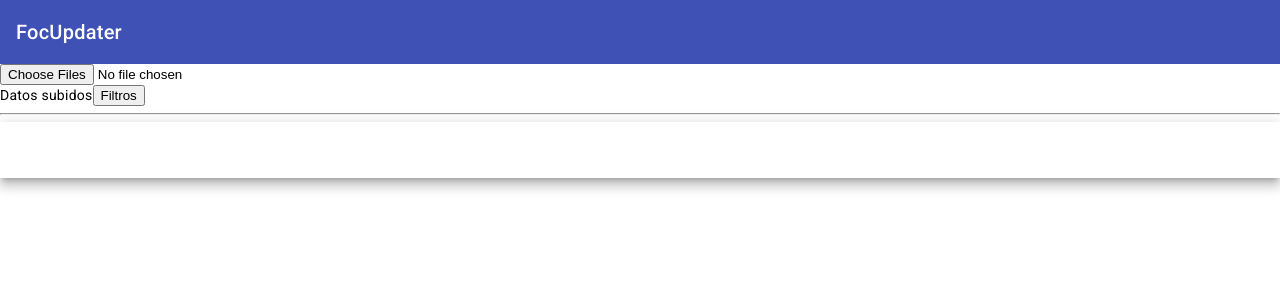
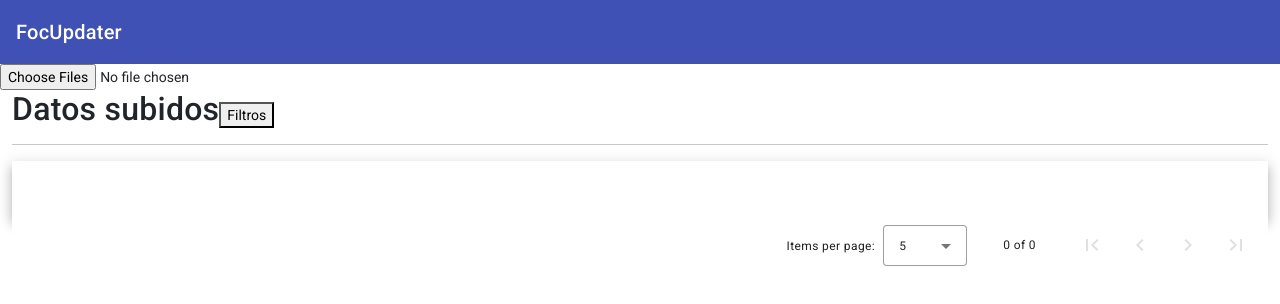
Before and after one commit to federaciofogueres/ffsj-foc-updater, an Angular app: page /foguerapp in a window 1280 px wide. Shown: the top 304 px of the page. Built offline with nearby package versions, Linux system fonts and the light colour scheme.

Commit message:
feat: added bootstrap and matpaginator

```diff
--- a/src/app/components/foguerapp/foguerapp.component.html
+++ b/src/app/components/foguerapp/foguerapp.component.html
@@ -1,6 +1,6 @@
 <input type="file" (change)="onFileChange($event)" multiple="false" />
 
-<div class="container">
+<div class="container-fluid">
   <span class="h2">Datos subidos</span>
   <button (click)="mostrarFiltros = !mostrarFiltros">Filtros</button>
   @if (mostrarFiltros) {
@@ -13,6 +13,7 @@
     }
   }
   <hr>
+  <div class="table-container w-100">
     <table mat-table [dataSource]="dataSource" class="mat-elevation-z8">
         @for (column of nuevasCabeceras; track column; let i = $index) {
           @if (column.active) {
@@ -25,4 +26,9 @@
       <tr mat-header-row *matHeaderRowDef="activeColumns"></tr>
       <tr mat-row *matRowDef="let row; columns: activeColumns;"></tr>
     </table>
+    <mat-paginator [pageSizeOptions]="[5, 10, 20]"
+        showFirstLastButtons
+        aria-label="Select page of periodic elements">
+    </mat-paginator>
   </div>
+</div>
--- a/src/app/components/foguerapp/foguerapp.component.ts
+++ b/src/app/components/foguerapp/foguerapp.component.ts
@@ -1,8 +1,8 @@
 import { CommonModule } from '@angular/common';
-import { Component } from '@angular/core';
+import { Component, ViewChild } from '@angular/core';
 import { FormsModule } from '@angular/forms';
-import { MatPaginatorModule } from '@angular/material/paginator';
-import { MatTableModule } from '@angular/material/table';
+import { MatPaginator, MatPaginatorModule } from '@angular/material/paginator';
+import { MatTableDataSource, MatTableModule } from '@angular/material/table';
 import * as XLSX from 'xlsx';
 
 
@@ -25,8 +25,10 @@ export interface Cabecera {
   styleUrl: './foguerapp.component.scss'
 })
 export class FoguerappComponent {
+  @ViewChild(MatPaginator) paginator!: MatPaginator;
   displayedColumns: string[] = [];
-  dataSource: any[] = [];
+  data: any[] = [];
+  dataSource!: MatTableDataSource<any>;
 
   cabeceras: string[] = []; // Añade tus cabeceras aquí
   activeColumns: string[] = [];
@@ -55,9 +57,13 @@ export class FoguerappComponent {
   }
 
   reiniciaDatos() {
-    this.dataSource = [];
+    this.data = [];
     this.cabeceras = [];
     this.desactivadas = [];
+    if (this.dataSource) {
+      this.dataSource.paginator = this.paginator;
+      this.dataSource.data = [];
+    }
   }
 
   onFileChange(evt: any) {
@@ -76,13 +82,14 @@ export class FoguerappComponent {
       const wsname: string = wb.SheetNames[0];
       const ws: XLSX.WorkSheet = wb.Sheets[wsname];
 
-      this.dataSource = XLSX.utils.sheet_to_json(ws, { header: 1 });
+      this.data = XLSX.utils.sheet_to_json(ws, { header: 1 });
+      this.dataSource = new MatTableDataSource(this.data);
 
       let worksheet = wb.Sheets[wb.SheetNames[0]];
 
       // Almacenar el primer dato de cada columna como cabecera
-      this.cabeceras = this.dataSource[0];
-      this.activeColumns = this.dataSource[0];
+      this.cabeceras = this.data[0];
+      this.activeColumns = this.data[0];
 
       // Leer las cabeceras del archivo Excel
       let excelHeaders:any = XLSX.utils.sheet_to_json(worksheet, { header: 1 })[0];
@@ -96,10 +103,11 @@ export class FoguerappComponent {
         };
       });
 
-      this.displayedColumns = this.dataSource.shift();
+      this.displayedColumns = this.data.shift();
       console.log(this.displayedColumns);
-
-
+      if (this.dataSource) {
+        this.dataSource.paginator = this.paginator;
+      }
     };
     reader.readAsBinaryString(target.files[0]);
   }
--- a/src/main.ts
+++ b/src/main.ts
@@ -1,3 +1,5 @@
+/// <reference types="@angular/localize" />
+
 import { bootstrapApplication } from '@angular/platform-browser';
 import { appConfig } from './app/app.config';
 import { AppComponent } from './app/app.component';
--- a/src/styles.scss
+++ b/src/styles.scss
@@ -2,3 +2,6 @@
 
 html, body { height: 100%; }
 body { margin: 0; font-family: Roboto, "Helvetica Neue", sans-serif; }
+
+/* Importing Bootstrap SCSS file. */
+@import 'bootstrap/scss/bootstrap';
--- a/tsconfig.app.json
+++ b/tsconfig.app.json
@@ -4,7 +4,8 @@
   "compilerOptions": {
     "outDir": "./out-tsc/app",
     "types": [
-      "node"
+      "node",
+      "@angular/localize"
     ]
   },
   "files": [
```
Also changed, not shown: package.json (+7 -3 lines), 2 other files (tests, documents, lock files or other folders). Lines whose indentation alone changed are shown as unchanged.
